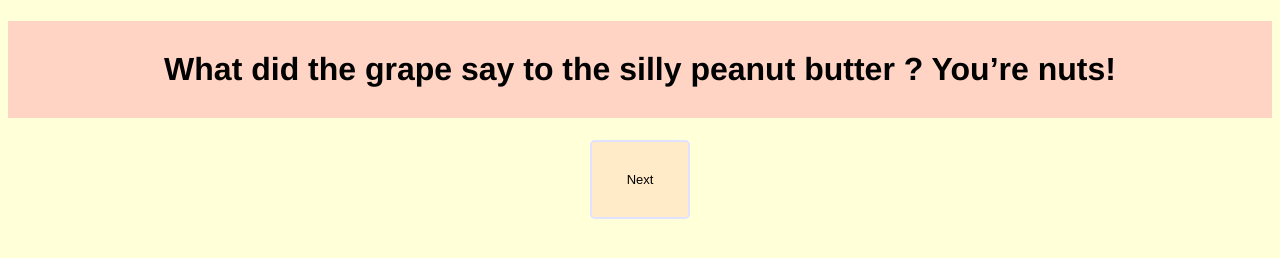
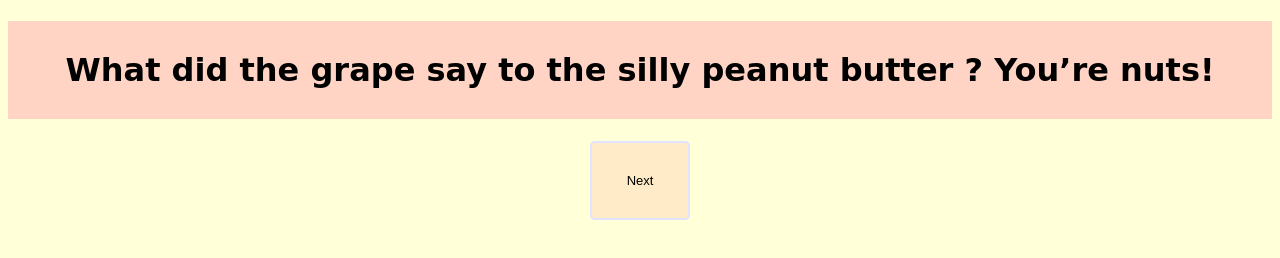
Before and after one commit to ParthPanchal26/Jokes_web, a plain HTML site: page index.html in a window 1280 px wide. In both pictures the pointer is over the element 640 px from the left and 69 px from the top of the page. Drawn offline with Linux system fonts and the light colour scheme.

Commit message:
updated files

```diff
--- a/index.html
+++ b/index.html
@@ -19,6 +19,10 @@
             background-color: rgb(230, 232, 255);
             word-wrap: break-word;
             transition: 0.3s;
+        }
+
+        h1:hover {
+            font-family: cursive;
         }
 
         button {
```
